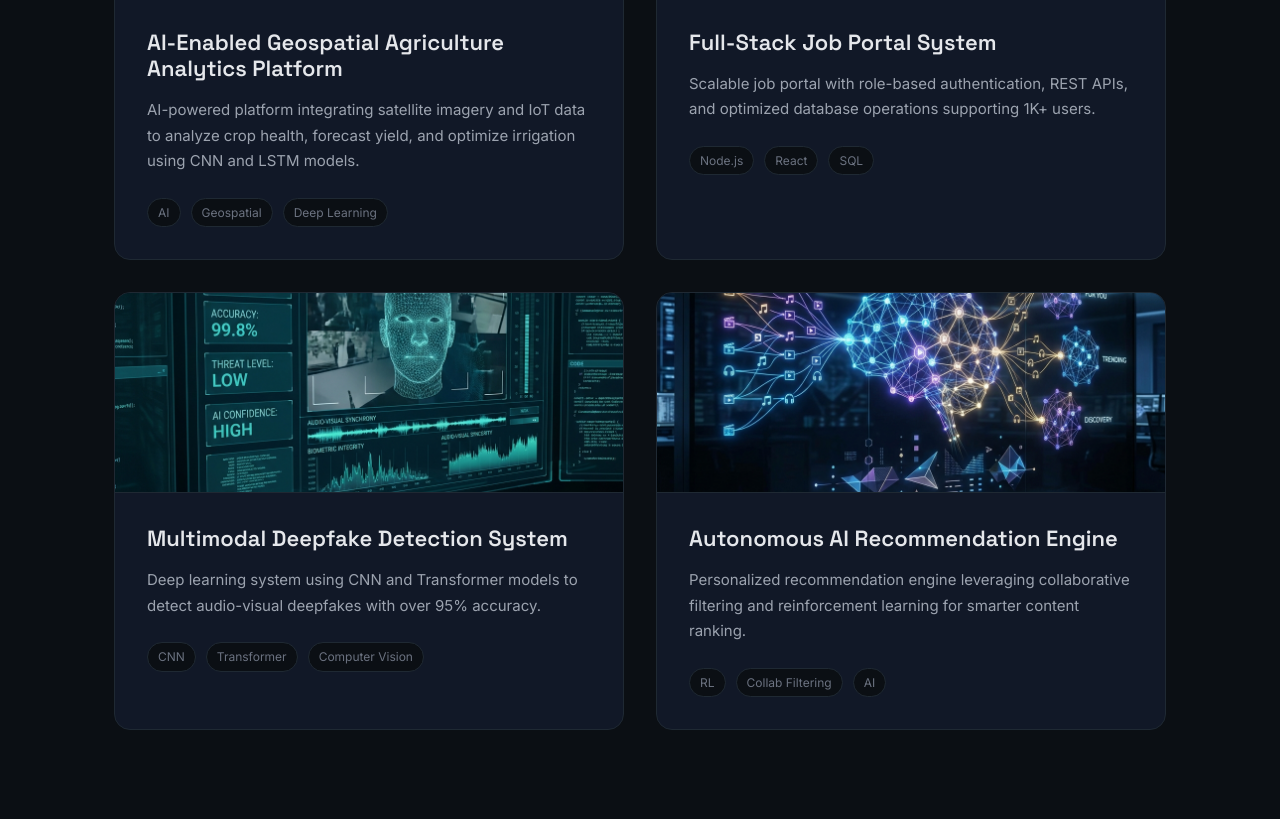
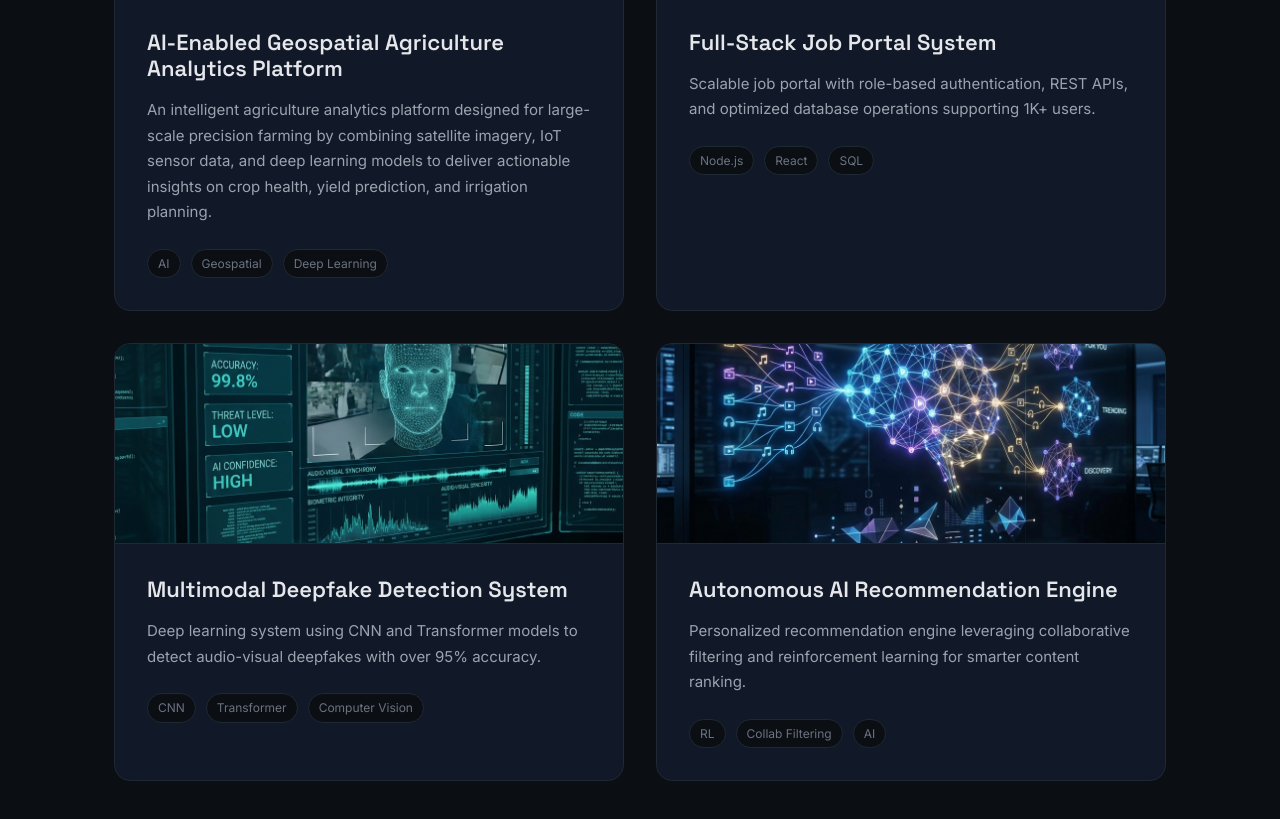
Before and after one commit to Shamim-Akhtar375/Portfolio, a website built with Vite: page index.html in a window 1280 px wide. Shown: the part 2989-3808 px from the top of the page. Built offline with nearby package versions, Linux system fonts and the light colour scheme.

Commit message:
Update Agriculture Analytics Platform project image and description

```diff
--- a/index.html
+++ b/index.html
@@ -185,9 +185,10 @@
                         </div>
                         <div class="project-info">
                             <h3 class="project-title">AI-Enabled Geospatial Agriculture Analytics Platform</h3>
-                            <p class="project-desc">AI-powered platform integrating satellite imagery and IoT data to
-                                analyze crop health, forecast yield, and optimize irrigation using CNN and LSTM models.
-                            </p>
+                            <p class="project-desc">An intelligent agriculture analytics platform designed for
+                                large-scale precision farming by combining satellite imagery, IoT sensor data, and deep
+                                learning models to deliver actionable insights on crop health, yield prediction, and
+                                irrigation planning.</p>
                             <div class="project-tech">
                                 <span class="tech-badge">AI</span>
                                 <span class="tech-badge">Geospatial</span>
```
Also changed, not shown: public/images/project1.png.
